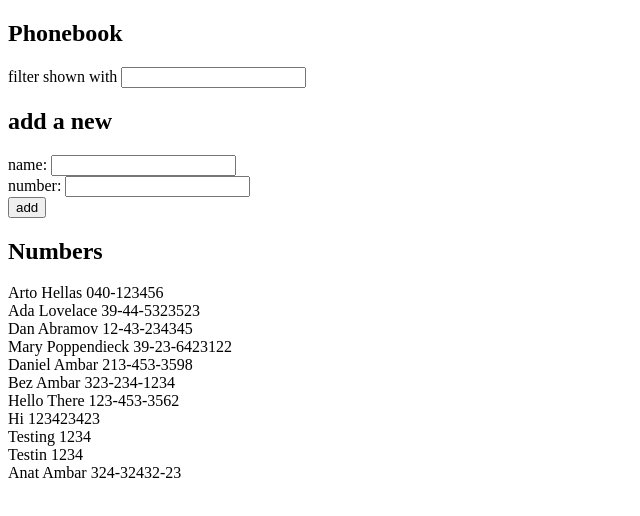
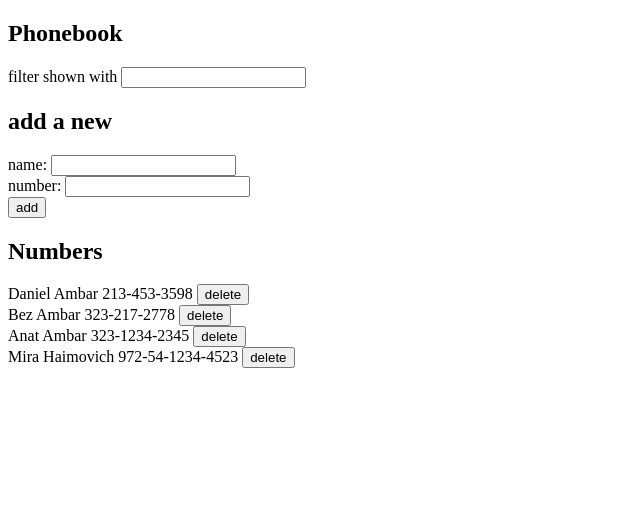
Before and after one commit to thedambar/fullstackopen, a React (Create React App) app in the folder part2/phonebook/: page / in a window 1280 px wide. Shown: the top 516 px of the page, without its empty margins (0-640 px from the left). Built offline with nearby package versions, Linux system fonts and the light colour scheme; data requests are answered from the project's data file.

Commit message:
Exercise 2.17

```diff
--- a/part2/phonebook/db.json
+++ b/part2/phonebook/db.json
@@ -1,59 +1,24 @@
 {
   "persons": [
     {
-      "name": "Arto Hellas",
-      "number": "040-123456",
+      "name": "Daniel Ambar",
+      "number": "213-453-3598",
       "id": 1
     },
     {
-      "name": "Ada Lovelace",
-      "number": "39-44-5323523",
+      "name": "Bez Ambar",
+      "number": "323-217-2778",
       "id": 2
     },
     {
-      "name": "Dan Abramov",
-      "number": "12-43-234345",
+      "name": "Anat Ambar",
+      "number": "323-1234-2345",
       "id": 3
     },
     {
-      "name": "Mary Poppendieck",
-      "number": "39-23-6423122",
+      "name": "Mira Haimovich",
+      "number": "972-54-1234-4523",
       "id": 4
-    },
-    {
-      "name": "Daniel Ambar",
-      "number": "213-453-3598",
-      "id": 5
-    },
-    {
-      "name": "Bez Ambar",
-      "number": "323-234-1234",
-      "id": 6
-    },
-    {
-      "name": "Hello There",
-      "number": "123-453-3562",
-      "id": 7
-    },
-    {
-      "name": "Hi",
-      "number": "123423423",
-      "id": 8
-    },
-    {
-      "name": "Testing",
-      "number": "1234",
-      "id": 9
-    },
-    {
-      "name": "Testin",
-      "number": "1234",
-      "id": 10
-    },
-    {
-      "name": "Anat Ambar",
-      "number": "324-32432-23",
-      "id": 11
     }
   ]
 }
--- a/part2/phonebook/src/App.js
+++ b/part2/phonebook/src/App.js
@@ -26,7 +26,7 @@ const App = () => {
       <h2>add a new</h2>
       <PersonForm persons={persons} setPersons={setPersons} />
       <h2>Numbers</h2>
-      <Persons persons={persons} filter={filter}/>
+      <Persons persons={persons} filter={filter} setPersons={setPersons}/>
     </div>
   )
 }
--- a/part2/phonebook/src/components/Persons.js
+++ b/part2/phonebook/src/components/Persons.js
@@ -1,16 +1,35 @@
 import React from 'react';
+import personService from '../services/personService';
 
-const Person = ({person}) => <div>{person.name} {person.number}</div>
+const Person = ({person, persons, setPersons}) => {
+  return (
+    <div>
+      {person.name} {person.number} <DeletePersonButton id={person.id} persons={persons} setPersons={setPersons} />
+    </div>
+  )
+}
 
-const Persons = ({persons, filter}) => {
+const DeletePersonButton = ({id, persons, setPersons}) => {
+  const handleDeletePerson = () => {
+    personService.del(id);
+    setPersons(persons.filter(person => person.id !== id))
+  }
+
+  return <button onClick={handleDeletePerson}>delete</button>
+}
+
+const Persons = ({persons, filter, setPersons}) => {
   const filteredPersons = filter !== '' ?
     persons.filter((person) =>
       person.name.toString().toLowerCase().includes(filter.toString().toLowerCase())) :
     persons
 
-  return (filteredPersons.length > 0) ?
-    filteredPersons.map((person) => <Person key={person.id} person={person} />) :
-    <div>No entries found.</div>
+  if (filteredPersons.length > 0) {
+    return filteredPersons.map((person) =>
+      <Person key={person.id} person={person} persons={persons} setPersons={setPersons} />
+    )
+   }
+  return <div>No entries found.</div>
 }
 
 export default Persons;
--- a/part2/phonebook/src/services/personService.js
+++ b/part2/phonebook/src/services/personService.js
@@ -32,4 +32,14 @@ const update = (id, newEntry) => {
     })
 }
 
-export default {getAll, create, update};
+const del = (id) => {
+  const request = axios.delete(`${baseUrl}/${id}`);
+  return request
+    .then(response => request.then(response.data))
+    .catch(error => {
+      console.log(error);
+      alert('Could not delete entry')
+    })
+}
+
+export default {getAll, create, update, del};
```
